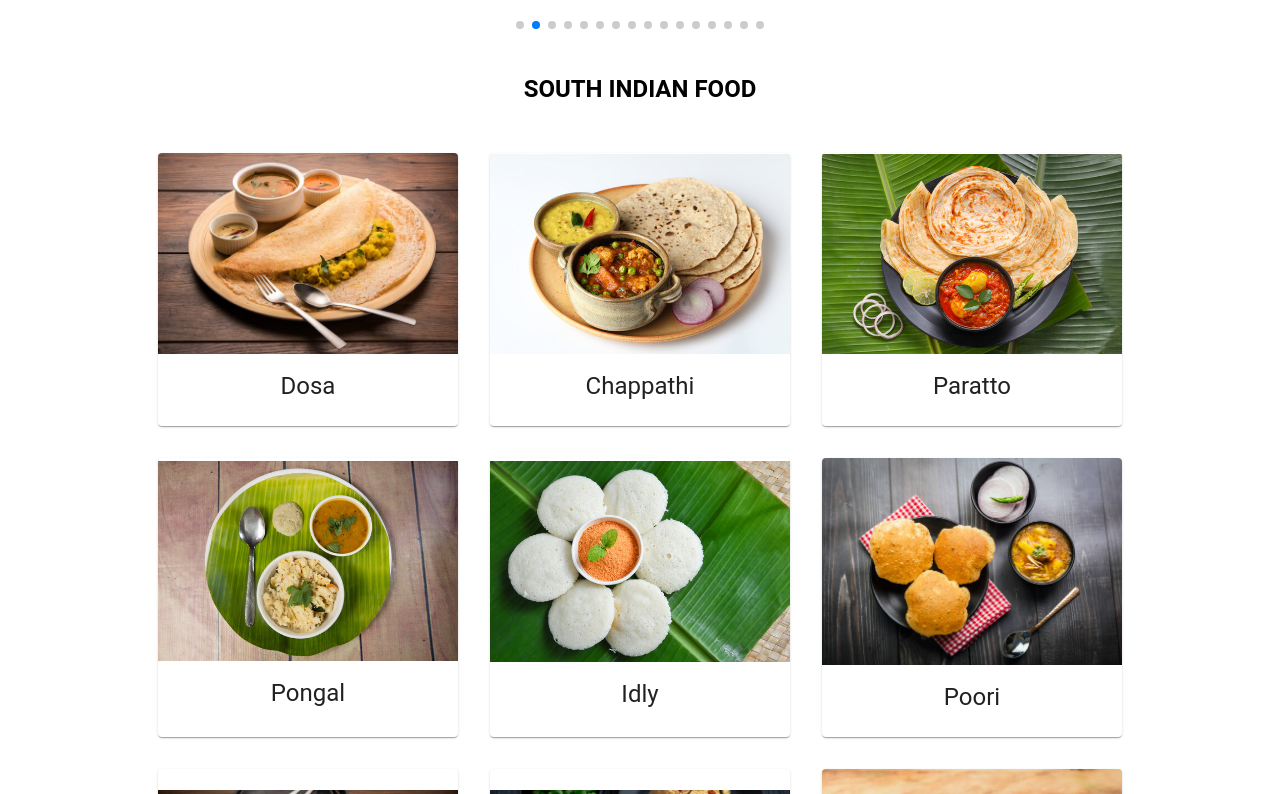
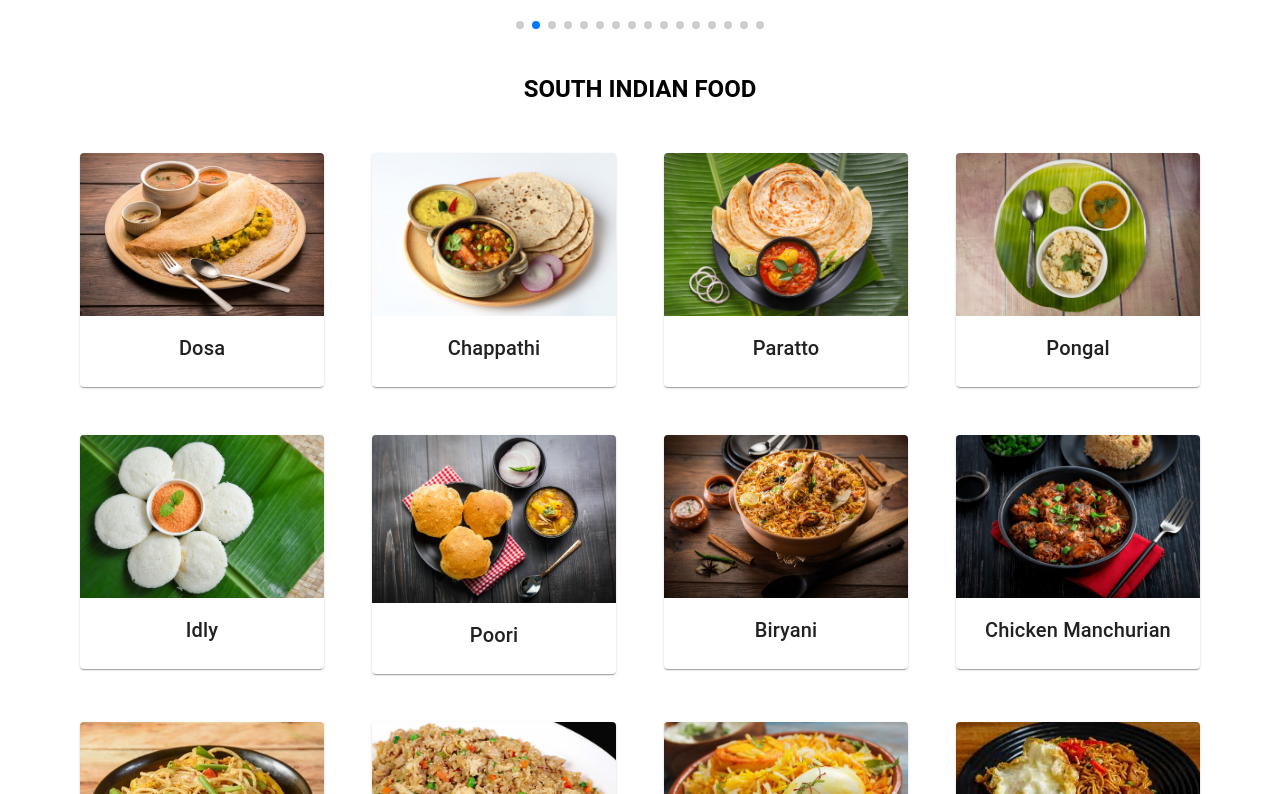
Before and after one commit to RishiRagu2510/rhythm-restaurant, a React (Create React App) app: page /menu in a window 1280 px wide. Shown: the part 466-1260 px from the top of the page. Built offline with nearby package versions, Linux system fonts and the light colour scheme.

Commit message:
justfied the content

```diff
--- a/src/pages/Menu.js
+++ b/src/pages/Menu.js
@@ -3,11 +3,13 @@ import { MenuList } from "../data/Data";
 import Layout from "./../components/Layout/Layout";
 import {
   Box,
+  Grid,
   Card,
   CardActionArea,
   CardContent,
   CardMedia,
   Typography,
+  Container,
 } from "@mui/material";
 import { Swiper, SwiperSlide } from "swiper/react";
 import "swiper/css";
@@ -85,23 +87,29 @@ const Menu = () => {
       </Typography>
 
       <Box sx={{ display: "flex", flexWrap: "wrap", justifyContent: "center" }}>
+        <Container>
+      <Grid container spacing={2} justifyContent="center">
         {MenuList.map((menu) => (
-          <Card sx={{ maxWidth: "300px", display: "flex", m: 2 }} key={menu.name}>
+           <Grid item xs={6} sm={6} md={4} lg={3} key={menu.name}>
+          <Card sx={{ maxWidth: "300px", display: "flex", m: 2 }} >
             <CardActionArea>
               <CardMedia
-                sx={{ minHeight: "150px" }} // Adjust the minHeight here
+                sx={{ minHeight: "150px" }}
                 component={"img"}
                 src={menu.image}
                 alt={menu.name}
               />
               <CardContent>
-                <Typography variant="h5" gutterBottom component={"div"} sx={{ textAlign: "center" }}>
+                <Typography variant="h6" gutterBottom component={"div"} sx={{ textAlign: "center" }}>
                   {menu.name}
                 </Typography>
               </CardContent>
             </CardActionArea>
           </Card>
+          </Grid>
         ))}
+        </Grid>
+        </Container>
       </Box>
     </Layout>
   );
```
